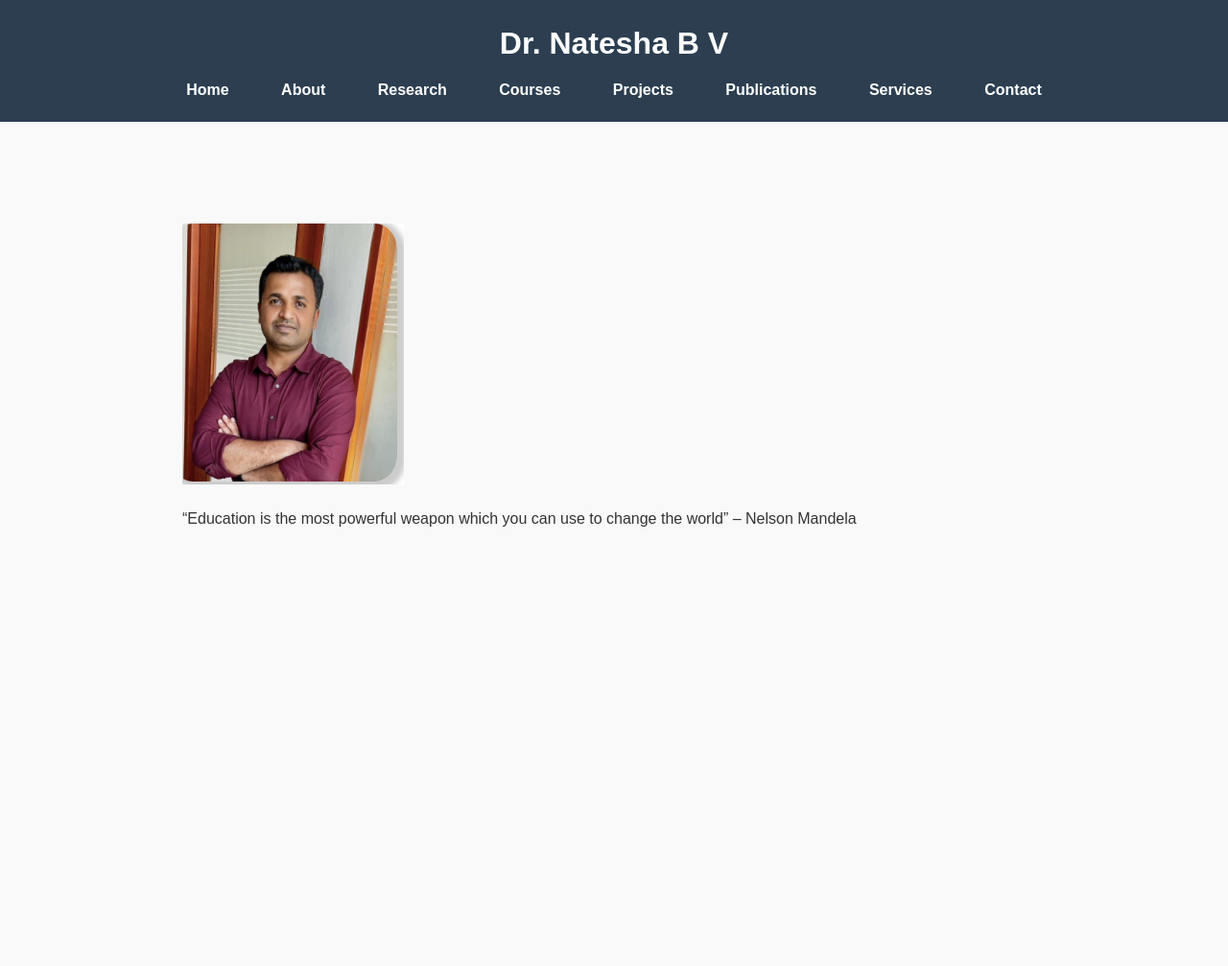
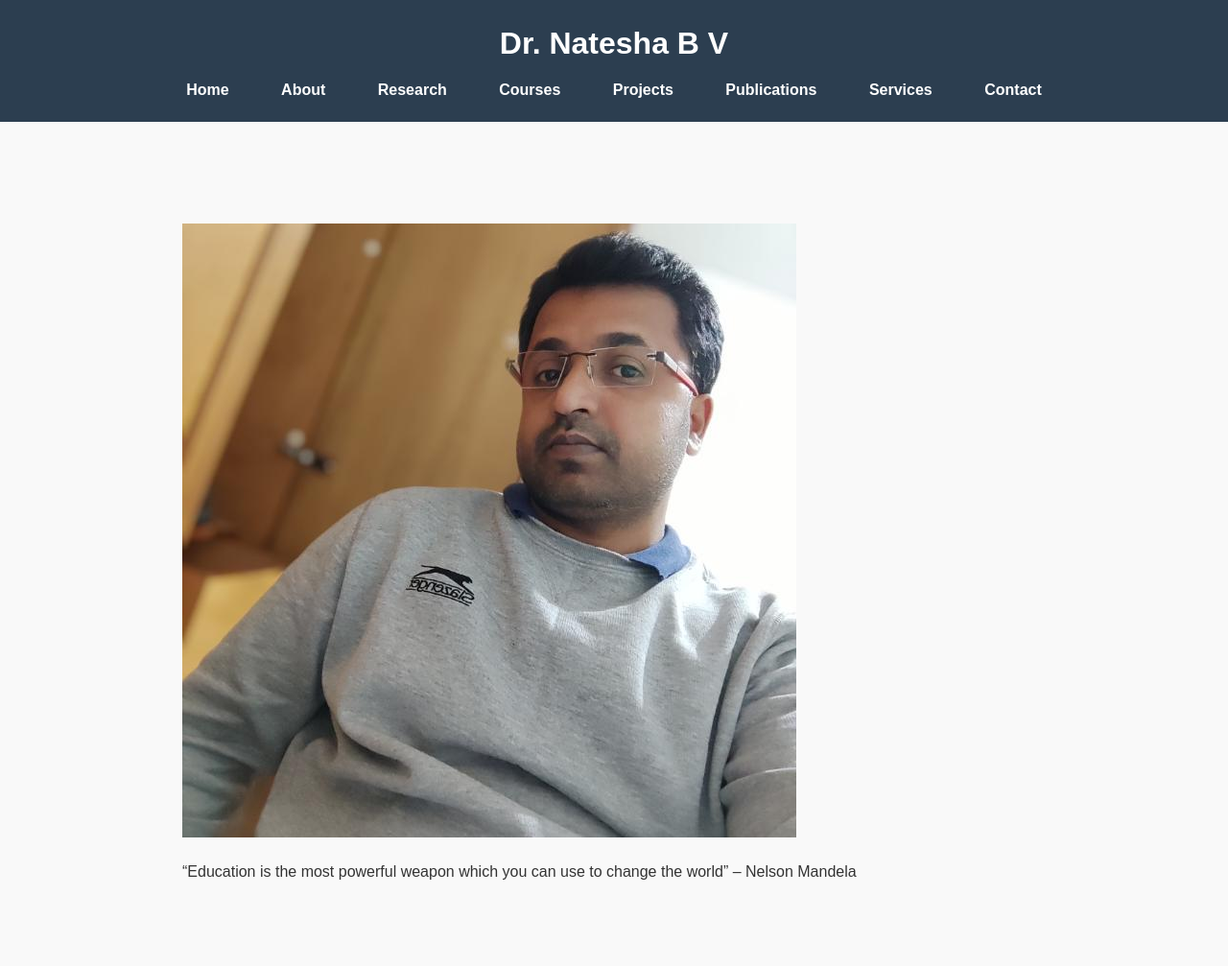
Before and after one commit to Nateshbv/Nateshbv.github.io, a Jekyll site: the page built from index.md, in a window 1280 px wide. Shown: the whole page at 96% size. Built offline with Jekyll 4.4.1, drawn with Linux system fonts in a browser that asks for light colours.

Commit message:
Update index.md

```diff
--- a/index.md
+++ b/index.md
@@ -4,7 +4,7 @@ title: Home
 ---
 
 
-![Natesh B V](assets/images/nata.png)
+![Natesh B V](assets/images/bvn.jpeg)
 
 
 "Education is the most powerful weapon which you can use to change the world” – Nelson Mandela
```
